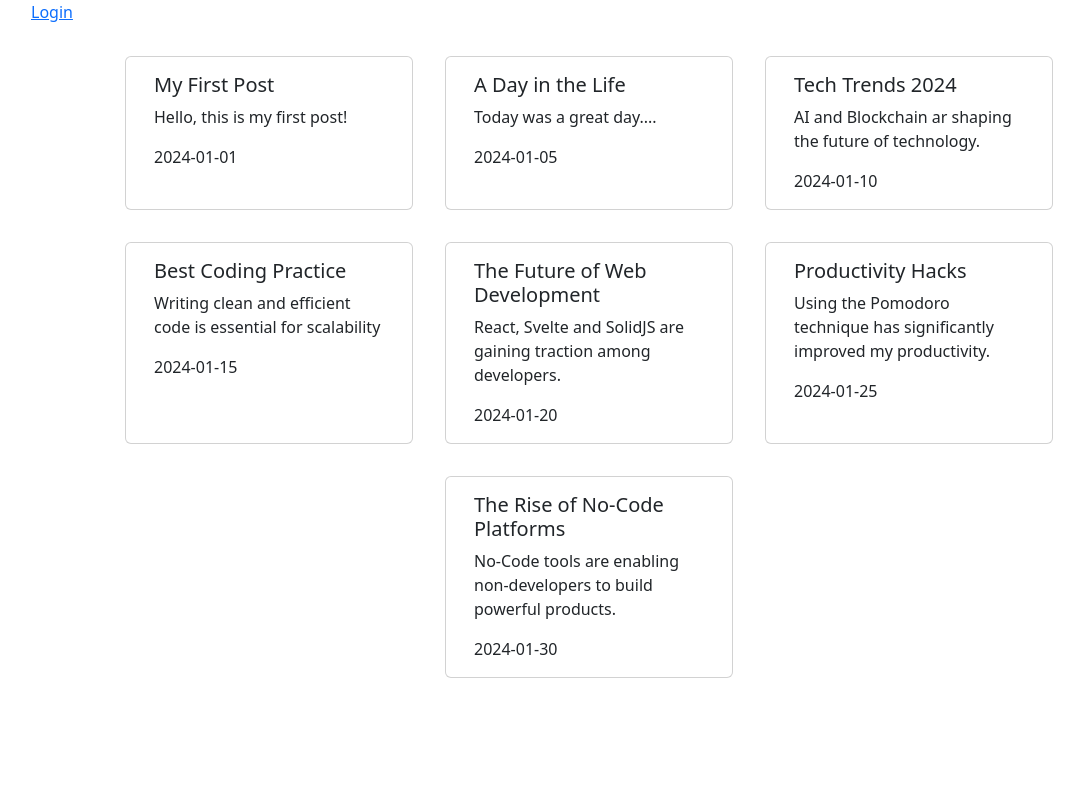
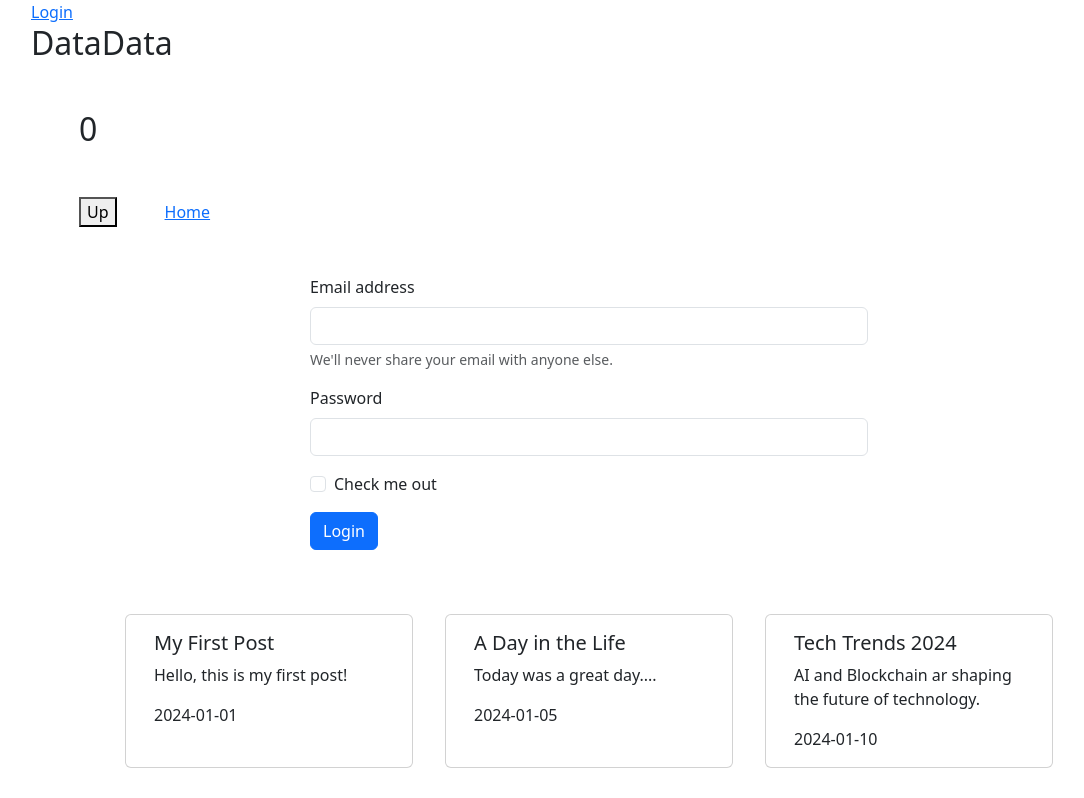
Before and after one commit to Nithish1427/React1, a React (Vite) app: page / in a window 1280 px wide. Shown: the top 798 px of the page, without its empty margins (51-1135 px from the left). Built offline with nearby package versions, Linux system fonts and the light colour scheme; data requests are answered from the project's data file.

Commit message:
Use Context Hook - Necessary Scenario SetUp

```diff
--- a/src/Counter.jsx
+++ b/src/Counter.jsx
@@ -1,6 +1,6 @@
 import { useState, useEffect } from "react";
 
-function Counter() {
+function Counter(props) {
 
     const [count, setCount] = useState(0);
 
@@ -19,6 +19,7 @@ function Counter() {
 
     return(
         <>
+            <h2>{props.value}</h2>
             <h2 className="m-5">{count}</h2>
             <button className="mx-5" onClick={Inc}>Up</button>
         </>
--- a/src/Home.jsx
+++ b/src/Home.jsx
@@ -1,14 +1,16 @@
 import { useState, useEffect } from "react";
 import { Link } from "react-router-dom";
+import Login from './Login.jsx';
 
 function Home() {
   const [posts, setPosts] = useState(null);
+
+  const data = "DataData";
 
   useEffect(() => {
     const controller = new AbortController();
     const signal = controller.signal;
 
-    setTimeout(() => {
     fetch("http://localhost:3000/posts", { signal })
       .then((response) => {
         return response.json();
@@ -20,7 +22,6 @@ function Home() {
       .catch((err) => {
         console.log(err);
       });
-    }, 5000);
 
     // Clean Up Function - prevents memory leaking (useEffect creating unnecessary data)
     return () => {
@@ -33,6 +34,9 @@ function Home() {
     <>
       <div className="container">
         <Link to="/Login">Login</Link>
+
+        <Login value={data} />
+
         <div className="row justify-content-center m-3">
           {posts &&
             posts.map((post) => {
--- a/src/Login.jsx
+++ b/src/Login.jsx
@@ -1,6 +1,15 @@
-function Login() {
+import { Link } from 'react-router-dom';
+import Counter from './Counter.jsx';
+
+function Login(props) {
+
+  const data = props.value;
+
   return (
     <>
+      <Counter value={data} />
+
+      <Link to="/">Home</Link>
       <form className="my-5" style={{ width: "50%", margin: "auto" }}>
         <div className="mb-3">
           <label className="form-label">Email address</label>
```
Also changed, not shown: src/main.jsx (line endings or trailing spaces). Lines whose indentation alone changed are shown as unchanged.
